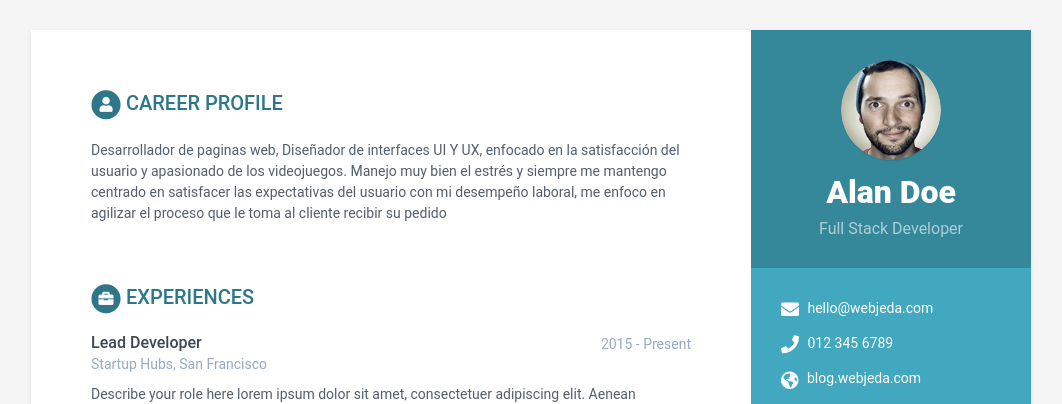
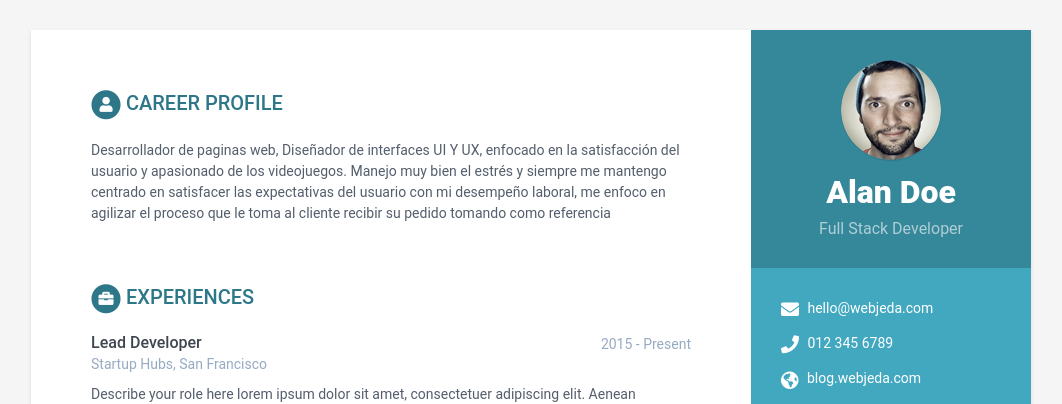
Before and after one commit to KevinC99/good-birch-4e19a, a Jekyll site: the page built from index.html, in a window 1280 px wide. Shown: the top 404 px of the page, without its empty margins (109-1171 px from the left). Built offline with Jekyll 4.4.1, drawn with Linux system fonts in a browser that asks for light colours.

Commit message:
data.yml: updated summary in career-profile

```diff
--- a/_data/data.yml
+++ b/_data/data.yml
@@ -37,7 +37,7 @@ career-profile:
      Desarrollador de paginas web, Diseñador de interfaces UI Y UX, enfocado en la satisfacción del usuario y apasionado de los videojuegos.
     Manejo muy bien el estrés y siempre me mantengo centrado en satisfacer las
     expectativas del usuario con mi desempeño laboral, me enfoco en agilizar el
-    proceso que le toma al cliente recibir su pedido
+    proceso que le toma al cliente recibir su pedido tomando como referencia
 education:
   - degree: MSc in Computer Science
     university: University of London
```
